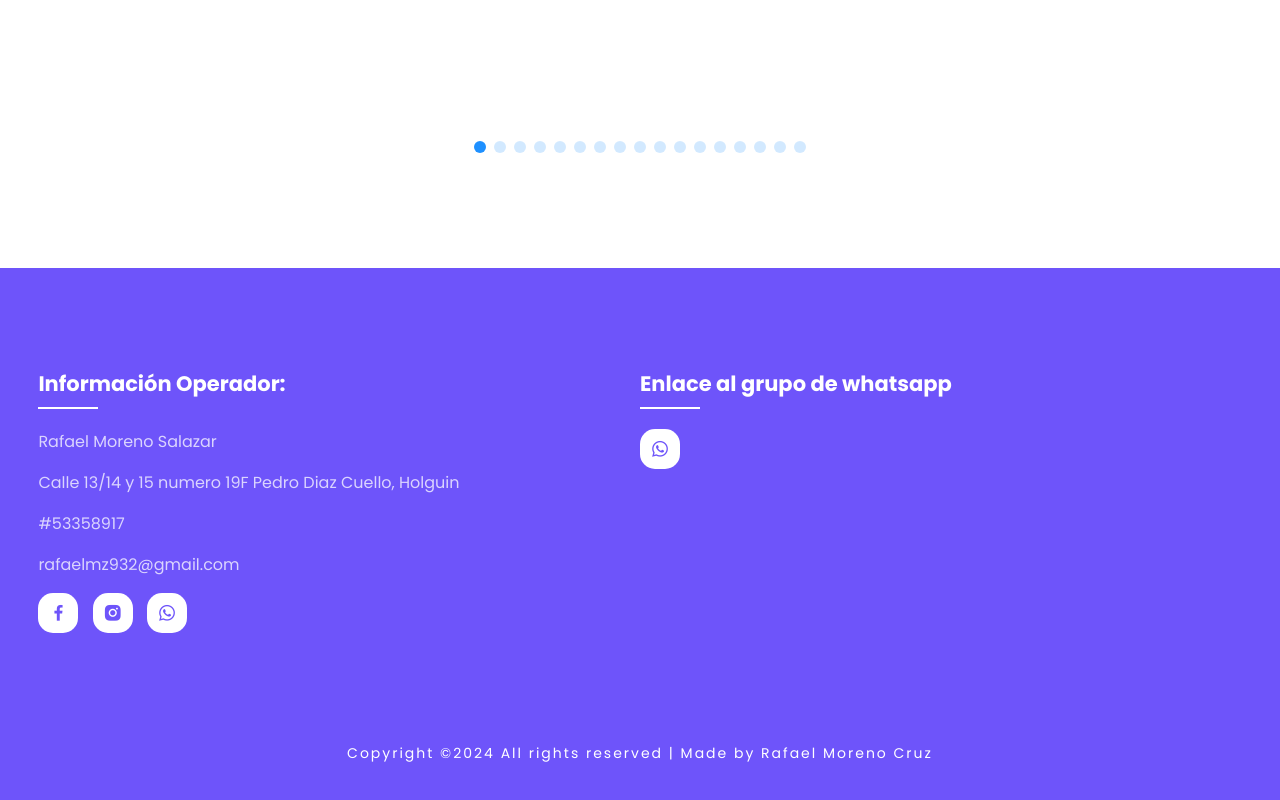
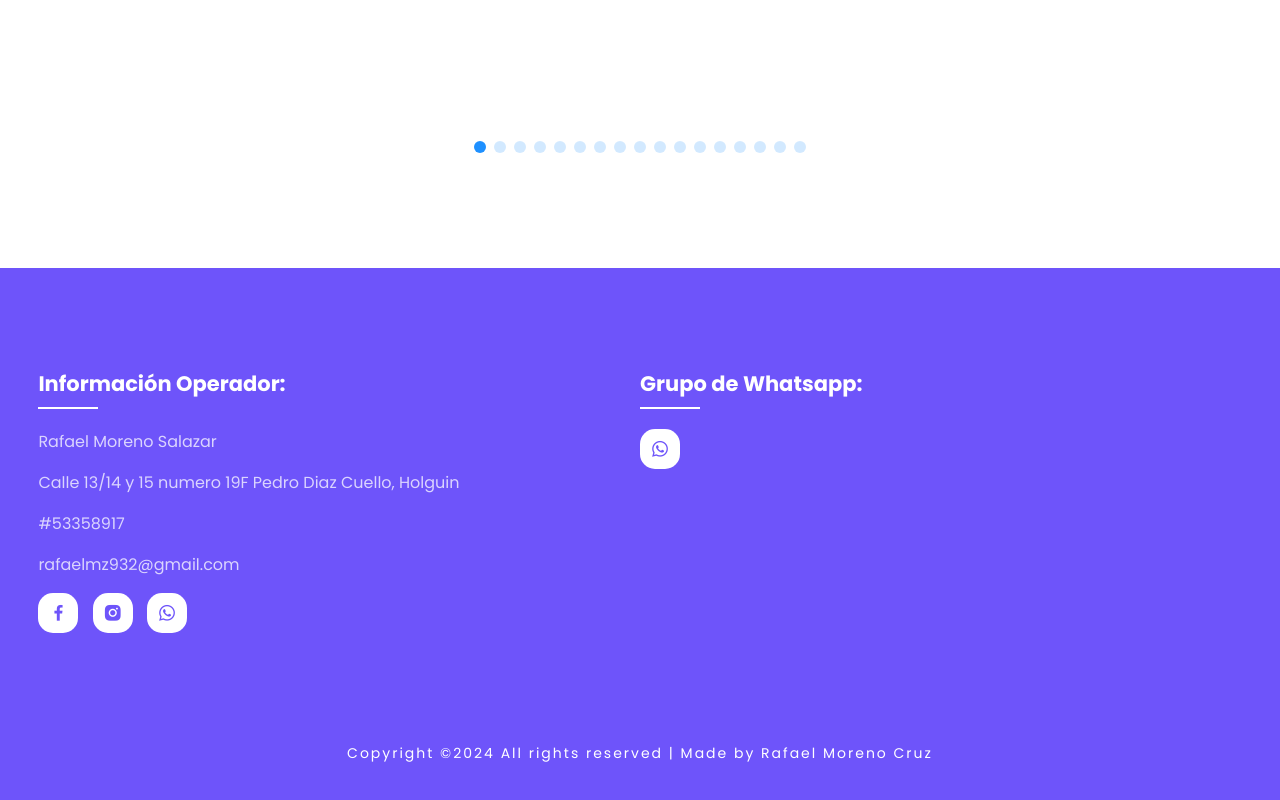
Before and after one commit to rafaeldavidmoreno/Destinos-Turisticos-B2B.github.io, a plain HTML site: page index.html in a window 1280 px wide. Shown: the part 6841-7641 px from the top of the page. Drawn offline with nearby package versions, Linux system fonts and the light colour scheme; a web font is replaced by a local one.

Commit message:
Update index.html

```diff
--- a/index.html
+++ b/index.html
@@ -657,7 +657,7 @@
                     </ul>
                 </div>
                  <div class="list">
-                    <h4>Enlace al grupo de whatsapp</h4>
+                    <h4>Grupo de Whatsapp:</h4>
                     <ul>
                         <div class="social">
                             <a href="https://chat.whatsapp.com/Fw5hheVuNWAJxUL5hG9WHH"><i class='bx bxl-whatsapp'></i></a>
```
